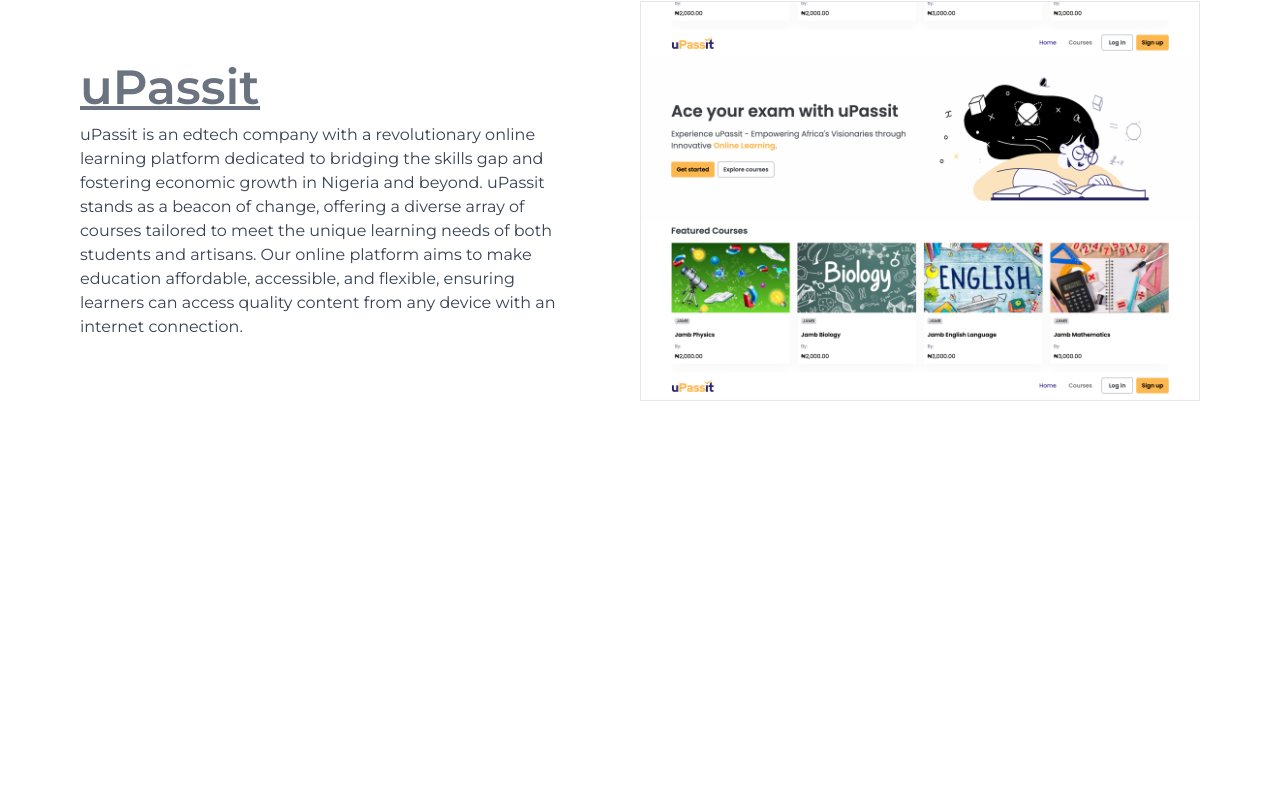
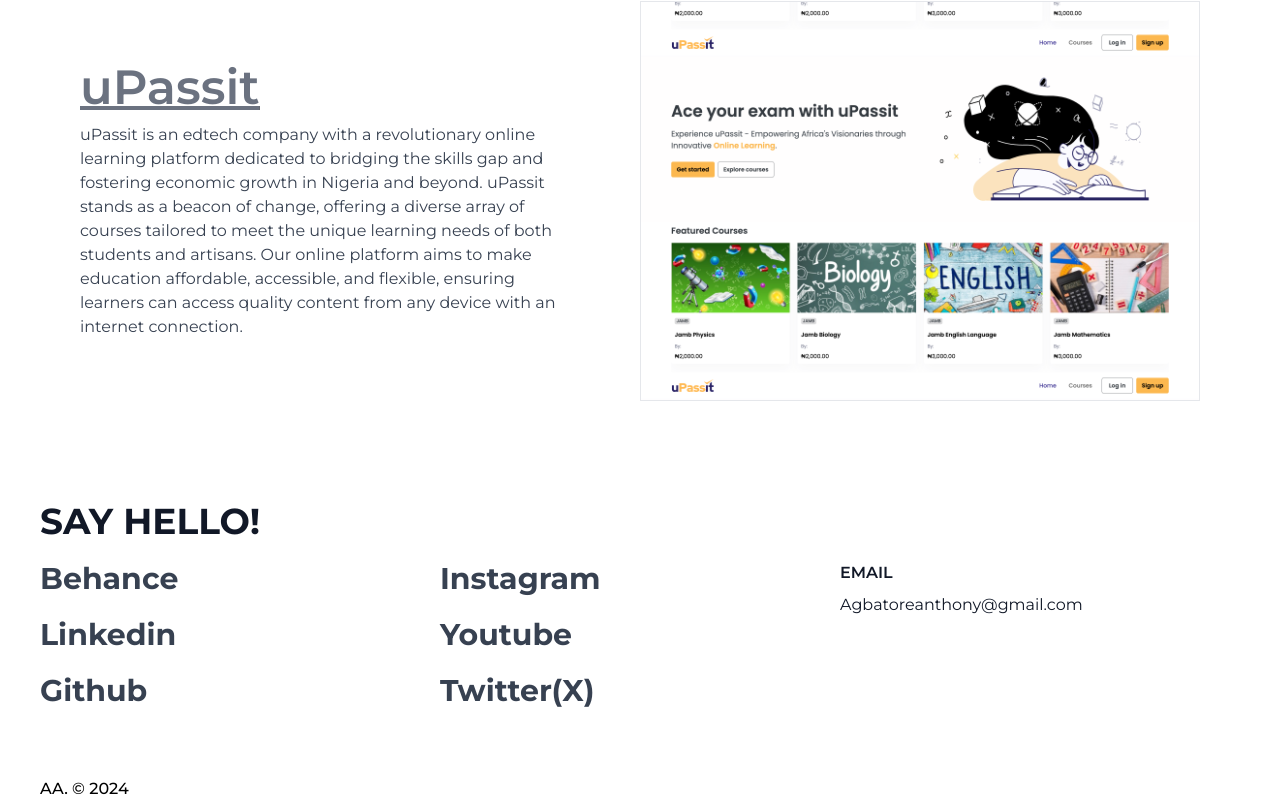
Before and after one commit to Aagbator/my-website, a Next.js app: page / in a window 1280 px wide. Shown: the part 2956-3765 px from the top of the page. Before the commit the page ends 3377 px from the top, so only its background shows below. Built offline with nearby package versions, Linux system fonts and the light colour scheme.

Commit message:
added footer

```diff
--- a/src/app/components/about.tsx
+++ b/src/app/components/about.tsx
@@ -70,23 +70,6 @@ const chartOptions = {
   },
 };
 
-const IconList = () => {
-  return (
-    <>
-      {Array(5)
-        .fill(null)
-        .map((_, index) => (
-          <Icon
-            key={index} // Make sure to include a unique key when dynamically generating components in a loop
-            className="text-yellow-400 block"
-            width={20}
-            height={20}
-            icon={`mingcute:star-fill`}
-          />
-        ))}
-    </>
-  );
-};
 
 const ratings: IRating[] = [
   { title: "html", percent: 90 },
--- /dev/null
+++ b/src/app/components/footer.tsx
@@ -0,0 +1,73 @@
+"use client";
+import Link from "next/link";
+
+export const Footer = () => {
+  return (
+    <footer className="pt-20 px-5 sm:px-10">
+      <h2 className="mb-5 text-gray-900 font-bold text-2xl md:text-2xl lg:text-4xl uppercase">
+        Say Hello!
+      </h2>
+      <div className="flex flex-wrap">
+        <div className="sm:flex-1 col-6 w-6/12 sm:w-4/12 flex flex-col">
+          <Link
+            target="_blank"
+            href="https://www.behance.net/anthonyagbator"
+            className="footer-link"
+          >
+            Behance
+          </Link>
+          <Link
+            target="_blank"
+            href="https://www.linkedin.com/in/anthony-agbator"
+            className="footer-link"
+          >
+            Linkedin
+          </Link>
+          <Link
+            target="_blank"
+            href="https://github.com/aagbator"
+            className="footer-link"
+          >
+            github
+          </Link>
+        </div>
+        <div className="sm:flex-1 col-6 w-6/12 sm:w-4/12 flex flex-col">
+          <Link
+            target="_blank"
+            href="https://www.instagram.com/anthonyagbator"
+            className="footer-link"
+          >
+            Instagram
+          </Link>
+          <Link
+            target="_blank"
+            href="https://www.youtube.com/channel/UCi10T744ctNQK85_OaQFihg"
+            className="footer-link"
+          >
+            Youtube
+          </Link>
+          <Link
+            target="_blank"
+            href="https://twitter.com/anthonyagbator"
+            className="footer-link"
+          >
+            Twitter(X)
+          </Link>
+        </div>
+        <div className="mt-5 sm:mt-0 w-full col-12 col-4 sm:w-4/12">
+          <h5 className="text-gray-900 uppercase mb-2 font-semibold">Email</h5>
+          <Link
+            className="text-gray-900"
+            target="_blank"
+            href="mailto:agbatoreanthony@gmail.com"
+          >
+            Agbatoreanthony@gmail.com
+          </Link>
+        </div>
+      </div>
+      <section className="py-2 mt-10 text-black font-medium">
+        <span>AA. &copy; 2024</span>
+      </section>
+    </footer>
+  );
+};
--- a/src/app/globals.css
+++ b/src/app/globals.css
@@ -27,6 +27,10 @@ body {
     )
     rgb(var(--background-start-rgb)); */
     background-color: rgb(var(--background-color));
+}
+
+.footer-link {
+  @apply text-gray-700 capitalize font-bold mb-5 md:text-2xl lg:text-3xl;
 }
 
 @keyframes changeShape {
--- a/src/app/page.tsx
+++ b/src/app/page.tsx
@@ -6,6 +6,7 @@ import { Skills } from "./components/skills";
 import { Experience } from "./components/experience";
 import { About } from "./components/about";
 import { Works } from "./components/works";
+import { Footer } from "./components/footer";
 
 export default function Home() {
   return (
@@ -16,6 +17,8 @@ export default function Home() {
       <Experience />
       <About />
       <Works />
+      <Footer />
+
       <FloatingSocials />
 
       {/* <div className="z-10 max-w-2xl w-full items-center justify-between font-mono text-sm lg:flex">
```
Also changed, not shown: src/app/components/skills.tsx (+0 -7 lines).
